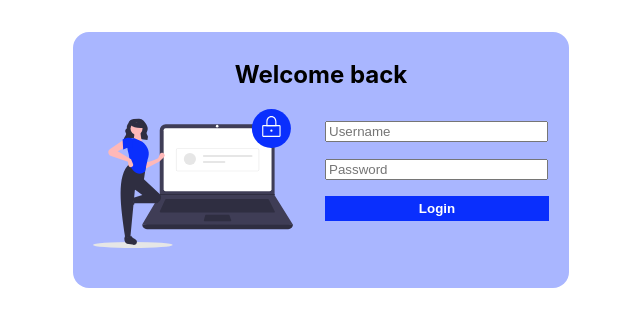
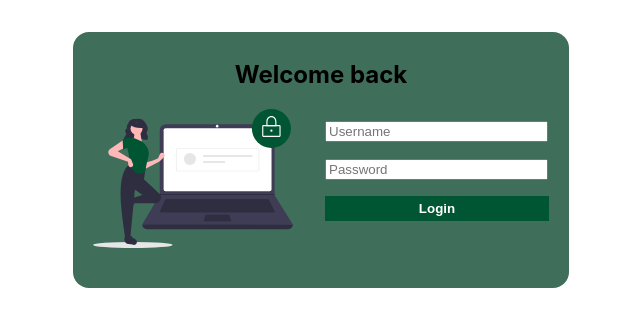
Before and after one commit to rivasadam01/webdev-frontend, a React (Create React App) app: page /login in a window 1280 px wide. Shown: the top 326 px of the page, without its empty margins (319-959 px from the left). Built offline with nearby package versions, Linux system fonts and the light colour scheme.

Commit message:
changed schema color

```diff
--- a/src/assets/scss/_variables.scss
+++ b/src/assets/scss/_variables.scss
@@ -1,2 +1,3 @@
-$bg_primary: #0a2ffd;
-$bg_secondary: #a9b6ff;
+$bg_primary: #005532;
+$bg_secondary: #3f6e5b;
+$bg_danger: #fdf5f5;
```
Also changed, not shown: src/assets/images/login.svg.
